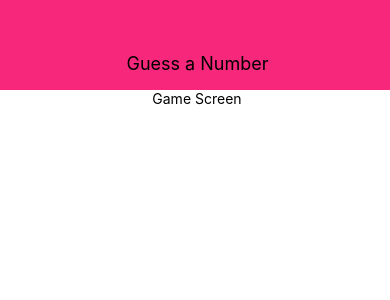
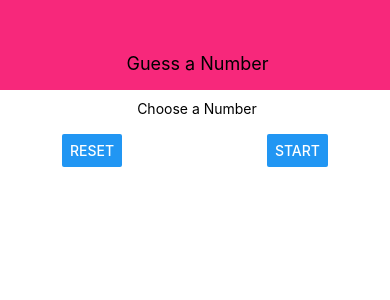
Before and after one commit to ravipjoshi/rn-Guess-Number, a React Native app: screen / in a window 390 px wide. Shown: the top 300 px of the page. Built offline with nearby package versions, Linux system fonts and the light colour scheme.

Commit message:
Updated startgamescreen with textinput and two button with little style

```diff
--- a/App.js
+++ b/App.js
@@ -7,7 +7,7 @@ export default function App() {
   return (
     <View style={styles.screen}>
           <Header title='Guess a Number'/>
-          <StartGameScreen title='Game Screen'/>
+          <StartGameScreen title='Choose a Number'/>
     </View>
   );
 }
--- a/screens/StartGameScreen.js
+++ b/screens/StartGameScreen.js
@@ -1,10 +1,20 @@
 import React from 'react';
-import {View, StyleSheet, Text} from 'react-native';
+import {View, StyleSheet, Text, TextInput, Button} from 'react-native';
 
 const StartGameScreen = props => {
     return (
         <View style={styles.screen}>
-               <Text > {props.title}</Text>
+
+               <View style={styles.inputContainer} >
+                    <Text > {props.title}</Text>
+                    <TextInput title='Select a number'/>
+                    <View style={styles.buttonContainer}>
+                            <Button title='reset' onPress={()=>{}}/>
+                            <Button title='start' onPress={()=>{}}/>
+                    </View>
+
+
+               </View>
         </View>
     );
 };
@@ -12,8 +22,25 @@ const StartGameScreen = props => {
 const styles = StyleSheet.create({
      screen :{
         flex: 1,
-        alignItems :'center'
+        padding: 10,
+        alignItems :'center',
+
      },
+     title:{
+        fontSize: 20,
+        marginVertical :10,
+     },
+     inputContainer:{
+        width: 300,
+        maxWidth:'80%',
+        alignItems: 'center'
+     },
+     buttonContainer:{
+        flexDirection : 'row',
+        width:'100%',
+        justifyContent: 'space-between',
+        paddingHorizontal: 15
+     }
 });
 
 export default StartGameScreen;
```
